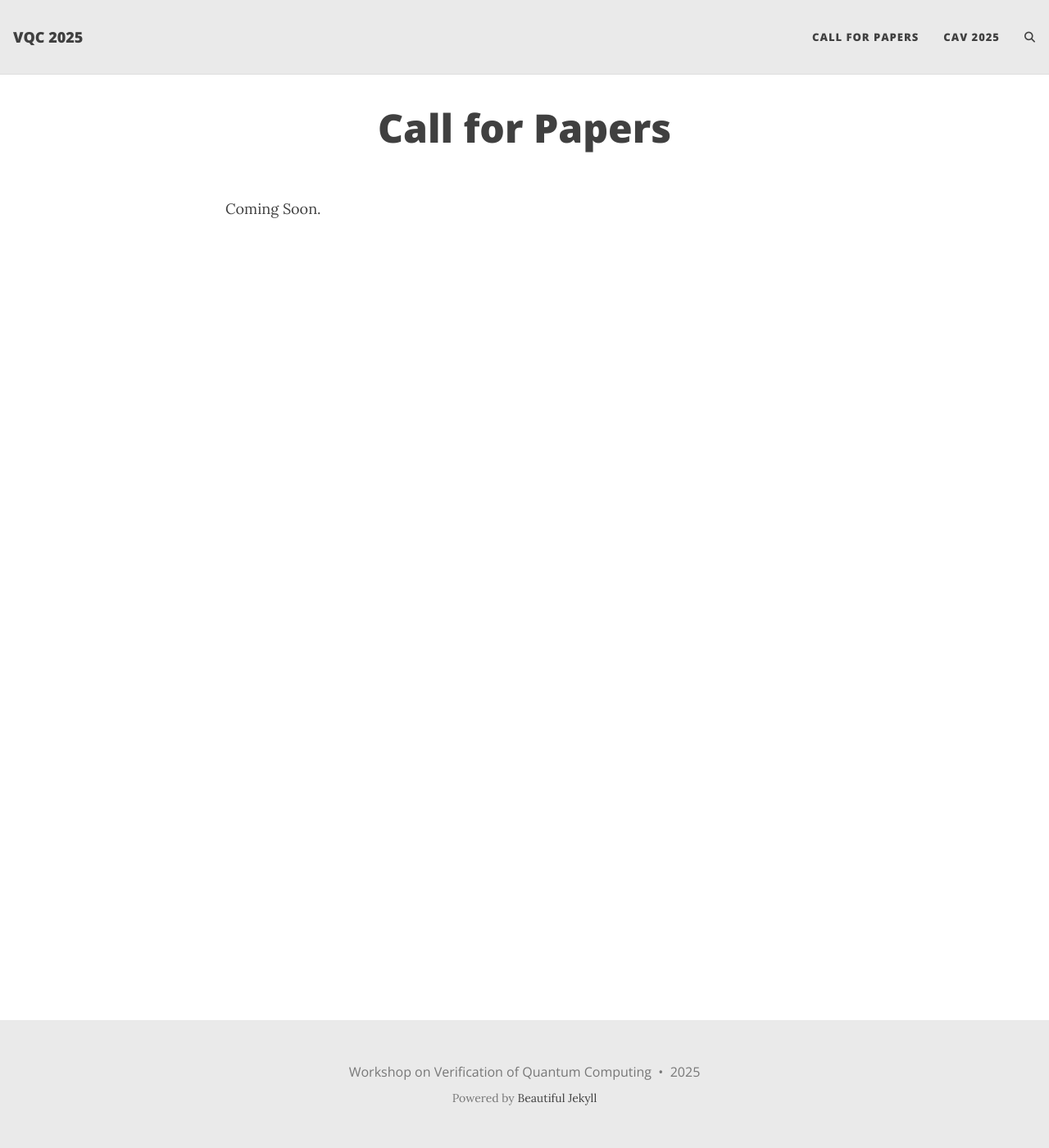
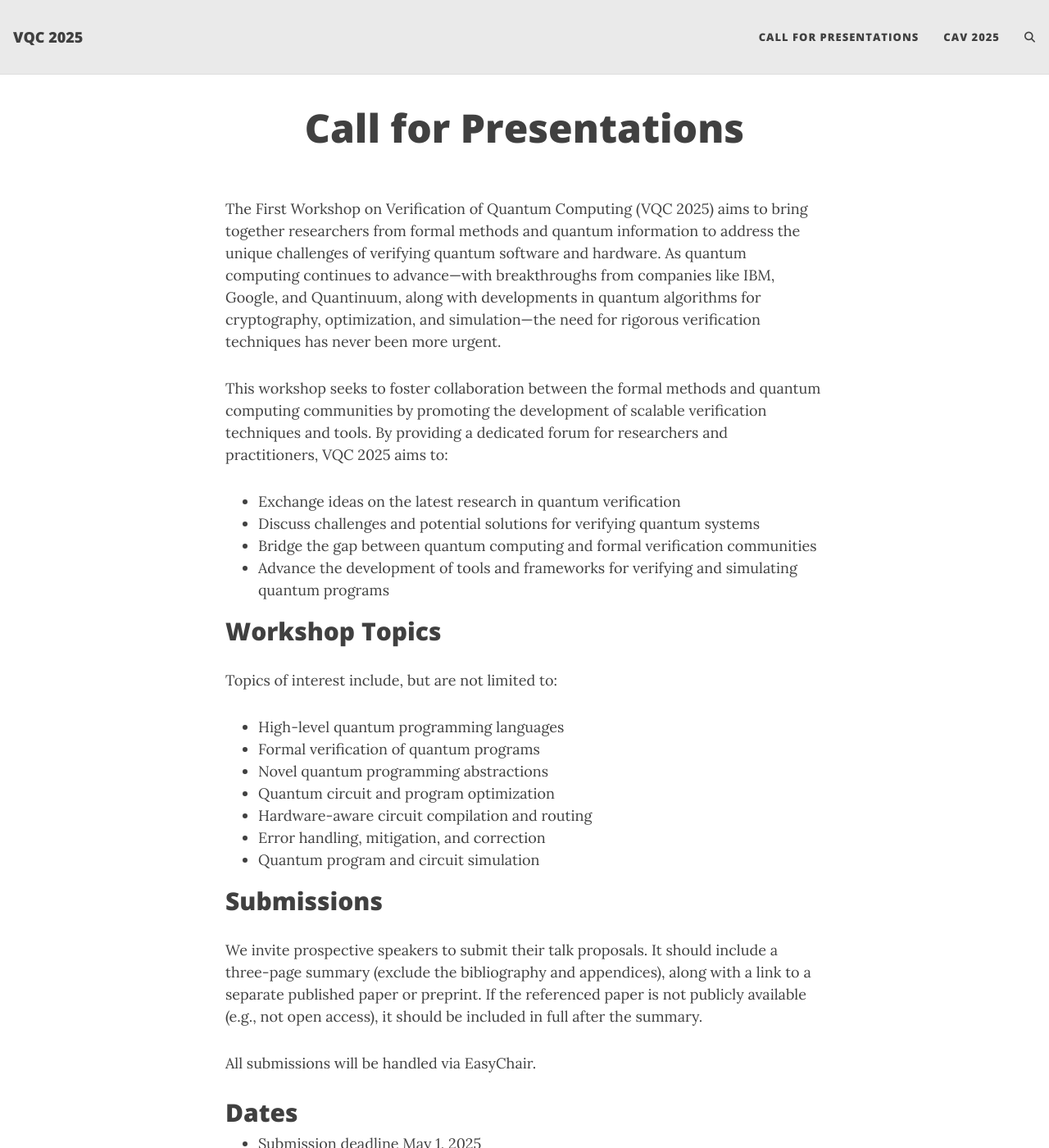
Before and after one commit to VerifiedQC/2025, a Jekyll site: the page built from cfp.md, in a window 1280 px wide and 1400 px high. Shown: the whole window at 82% size. Built offline with Jekyll 4.4.1, drawn with Linux system fonts in a browser that asks for light colours; comment, search, counter and statistics services are not loaded; some of the changed text lies outside the part shown.

Commit message:
update cfp

```diff
--- a/_config.yml
+++ b/_config.yml
@@ -20,7 +20,7 @@ author: Workshop on Verification of Quantum Computing
 ###############################################
 
 navbar-links:
-  Call for Papers: "cfp"
+  Call for Presentations: "cfp"
   # Call for Workshops: "cfw"
   # Artifact Evaluation: "artifact"
   # Organization: "organization"
--- a/cfp.md
+++ b/cfp.md
@@ -1,6 +1,36 @@
 ---
 layout: page
-title: Call for Papers
+title: Call for Presentations
 ---
 
-Coming Soon.
+The First Workshop on Verification of Quantum Computing (VQC 2025) aims to bring together researchers from formal methods and quantum information to address the unique challenges of verifying quantum software and hardware. As quantum computing continues to advance—with breakthroughs from companies like IBM, Google, and Quantinuum, along with developments in quantum algorithms for cryptography, optimization, and simulation—the need for rigorous verification techniques has never been more urgent.
+
+This workshop seeks to foster collaboration between the formal methods and quantum computing communities by promoting the development of scalable verification techniques and tools. By providing a dedicated forum for researchers and practitioners, VQC 2025 aims to:
+
+- Exchange ideas on the latest research in quantum verification
+- Discuss challenges and potential solutions for verifying quantum systems
+- Bridge the gap between quantum computing and formal verification communities
+- Advance the development of tools and frameworks for verifying and simulating quantum programs
+
+## Workshop Topics
+
+Topics of interest include, but are not limited to:
+
+- High-level quantum programming languages
+- Formal verification of quantum programs
+- Novel quantum programming abstractions
+- Quantum circuit and program optimization
+- Hardware-aware circuit compilation and routing
+- Error handling, mitigation, and correction
+- Quantum program and circuit simulation
+
+## Submissions
+
+We invite prospective speakers to submit their talk proposals. It should include a three-page summary (exclude the bibliography and appendices), along with a link to a separate published paper or preprint. If the referenced paper is not publicly available (e.g., not open access), it should be included in full after the summary.
+
+All submissions will be handled via EasyChair.
+
+## Dates
+-  Submission deadline May 1, 2025
+-  Notifications, June 1, 2025
+-  Workshop, July 21, 2025
```
Also changed, not shown: cfw.md (deleted, +0 -59 lines).
